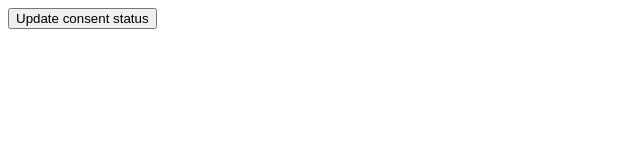
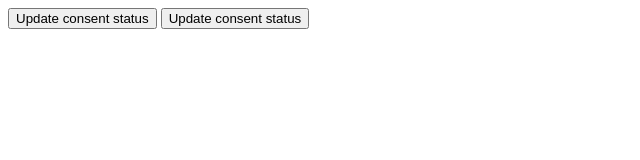
Before and after one commit to Khongchai/test_web_view, a plain HTML site: page index.html in a window 1280 px wide. Shown: the whole page, without its empty margins (0-640 px from the left). Drawn offline with Linux system fonts and the light colour scheme.

Commit message:
did stuff

```diff
--- a/index.html
+++ b/index.html
@@ -1,4 +1,3 @@
-
 <!DOCTYPE html>
 <html lang="en">
   <head>
@@ -9,10 +8,17 @@
   </head>
   <body>
     <button onclick="onConsentAccepted()">Update consent status</button>
+    <button onclick="showExtractedData()">Update consent status</button>
   </body>
   <script>
+    var extractedData = "";
+
     function onConsentAccepted() {
       UpdateConsentStatus.postMessage("CONSENT_ACCEPTED");
     }
+
+    function showExtractedData() {
+      alert(extractedData);
+    }
   </script>
 </html>
```
